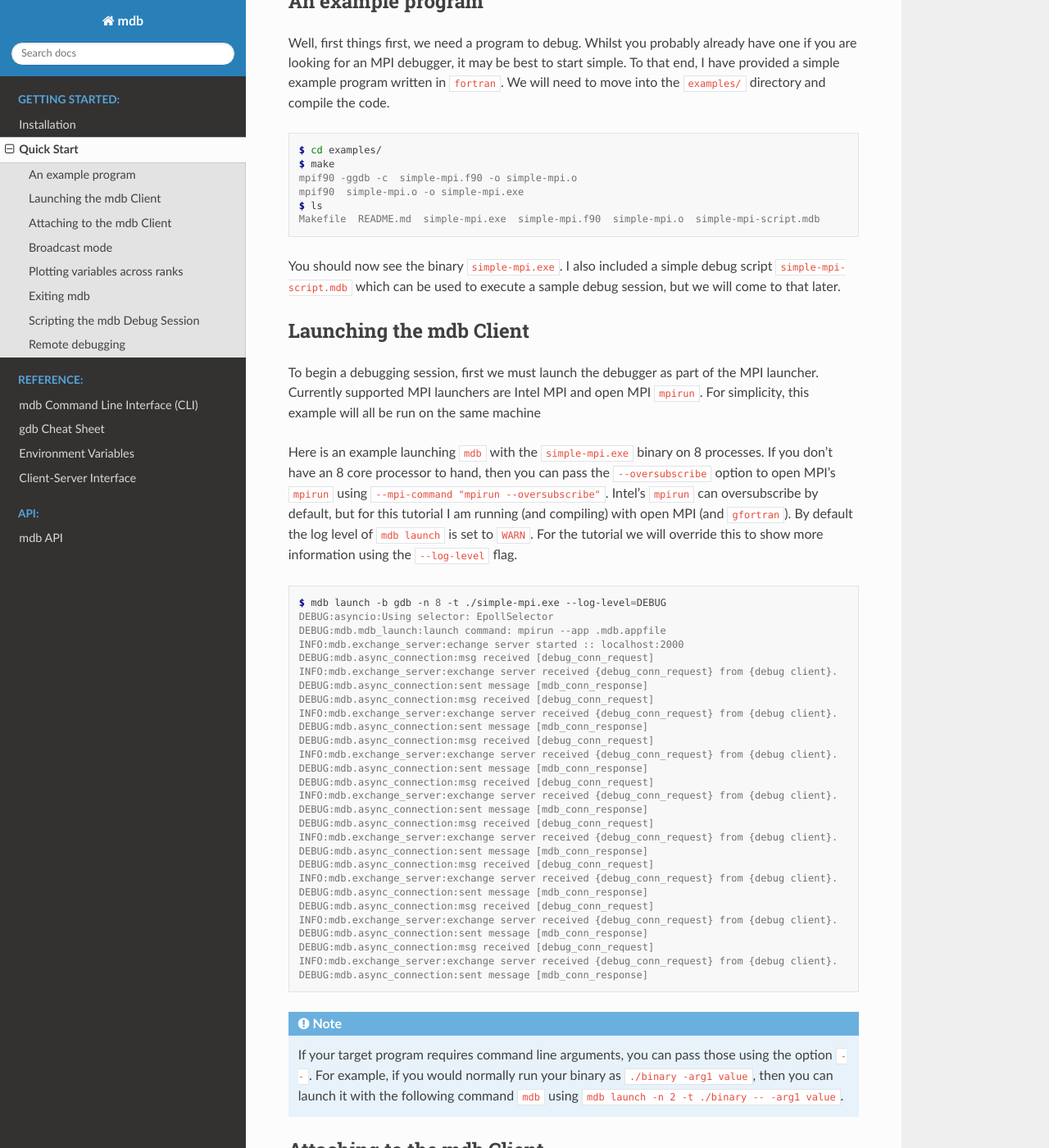
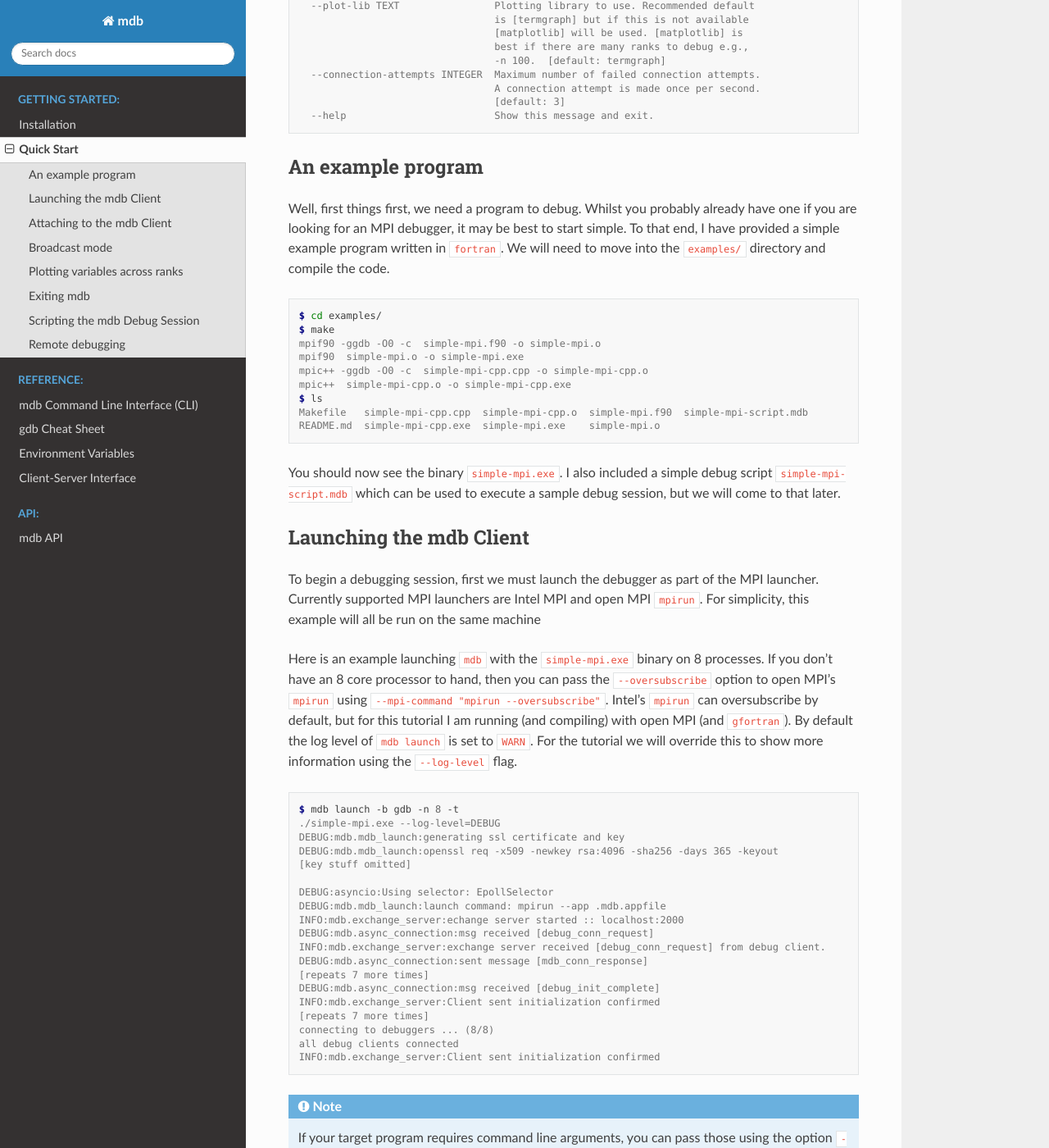
Before and after one commit to TomMelt/mdb, a Sphinx documentation site: the page built from docs/source/quick-start.rst, in a window 1280 px wide and 1400 px high, scrolled down 802 px. Shown: the whole window at 82% size. Built offline with Sphinx 7.4.7 and the Read the Docs theme 3.1.0, drawn with Linux system fonts in a browser that asks for light colours; some of the changed text lies outside the part shown.

Commit message:
docs: update quickstart to show connection status

```diff
--- a/docs/source/quick-start.rst
+++ b/docs/source/quick-start.rst
@@ -23,24 +23,37 @@
      $ mdb attach -x script.mdb
 
    Options:
-     -h, --hostname TEXT         Hostname where exchange server is running.
-                                 [default: localhost]
-     -p, --port INTEGER          Starting port address. Each rank's port is
-                                 assigned as [port_address + rank].  [default:
-                                 2000]
-     -s, --select TEXT           Rank(s) to debug e.g., 0,3-5 will debug ranks
-                                 0,3,4 and 5. If empty all ranks will be
-                                 selected. Note ranks starts with zero index.
-     -x, --exec-script FILENAME  Execute a set of mdb commands contained in a
-                                 script file.
-     --log-level TEXT            Choose minimum level of debug messages: [DEBUG,
-                                 INFO, WARN, ERROR, CRITICAL]  [default: WARN]
-     --plot-lib TEXT             Plotting library to use. Recommended default is
-                                 [termgraph] but if this is not available
-                                 [matplotlib] will be used. [matplotlib] is best
-                                 if there are many ranks to debug e.g., -n 100.
-                                 [default: termgraph]
-     --help                      Show this message and exit.
+     -h, --hostname TEXT            Hostname where exchange server is running.
+                                    [default: localhost]
+     -p, --port INTEGER             Starting port address. Each rank's port is
+                                    assigned as [port_address + rank].  [default:
+                                    2000]
+     -x, --exec-script FILENAME     Execute a set of mdb commands contained in a
+                                    script file. This script will run and then
+                                    normal shell mode will be resumed unless
+                                    `--interactive=false` is also passed.
+     --interactive BOOLEAN          Controls whether mdb will spawn an
+                                    interactive debugging shell or not. Intended
+                                    use is for with `-x/--exec-script`.
+     --log-level TEXT               Choose minimum level of debug messages:
+                                    [DEBUG, INFO, WARN, ERROR, CRITICAL]
+                                    [default: WARN]
+     --log-file TEXT                The path to a file to write the logs to. Will
+                                    create the file if it does not exist. Special
+                                    values are `stderr` and `stdout`, which
+                                    correspond to the programs standard error and
+                                    output respectively.  [default: mdb-
+                                    attach.log]
+     --plot-lib TEXT                Plotting library to use. Recommended default
+                                    is [termgraph] but if this is not available
+                                    [matplotlib] will be used. [matplotlib] is
+                                    best if there are many ranks to debug e.g.,
+                                    -n 100.  [default: termgraph]
+     --connection-attempts INTEGER  Maximum number of failed connection attempts.
+                                    A connection attempt is made once per second.
+                                    [default: 3]
+     --help                         Show this message and exit.
+
 
 
 An example program
@@ -55,10 +68,13 @@
 
    $ cd examples/
    $ make
-   mpif90 -ggdb -c  simple-mpi.f90 -o simple-mpi.o
+   mpif90 -ggdb -O0 -c  simple-mpi.f90 -o simple-mpi.o
    mpif90  simple-mpi.o -o simple-mpi.exe
+   mpic++ -ggdb -O0 -c  simple-mpi-cpp.cpp -o simple-mpi-cpp.o
+   mpic++  simple-mpi-cpp.o -o simple-mpi-cpp.exe
    $ ls
-   Makefile  README.md  simple-mpi.exe  simple-mpi.f90  simple-mpi.o  simple-mpi-script.mdb
+   Makefile   simple-mpi-cpp.cpp  simple-mpi-cpp.o  simple-mpi.f90  simple-mpi-script.mdb
+   README.md  simple-mpi-cpp.exe  simple-mpi.exe    simple-mpi.o
 
 You should now see the binary ``simple-mpi.exe``. I also included a simple debug script
 ``simple-mpi-script.mdb`` which can be used to execute a sample debug session, but we will come to
@@ -80,34 +96,25 @@
 
 .. code-block:: console
 
-   $ mdb launch -b gdb -n 8 -t ./simple-mpi.exe --log-level=DEBUG
+   $ mdb launch -b gdb -n 8 -t
+   ./simple-mpi.exe --log-level=DEBUG
+   DEBUG:mdb.mdb_launch:generating ssl certificate and key
+   DEBUG:mdb.mdb_launch:openssl req -x509 -newkey rsa:4096 -sha256 -days 365 -keyout
+   [key stuff omitted]
+
    DEBUG:asyncio:Using selector: EpollSelector
    DEBUG:mdb.mdb_launch:launch command: mpirun --app .mdb.appfile
    INFO:mdb.exchange_server:echange server started :: localhost:2000
    DEBUG:mdb.async_connection:msg received [debug_conn_request]
-   INFO:mdb.exchange_server:exchange server received {debug_conn_request} from {debug client}.
+   INFO:mdb.exchange_server:exchange server received [debug_conn_request] from debug client.
    DEBUG:mdb.async_connection:sent message [mdb_conn_response]
-   DEBUG:mdb.async_connection:msg received [debug_conn_request]
-   INFO:mdb.exchange_server:exchange server received {debug_conn_request} from {debug client}.
-   DEBUG:mdb.async_connection:sent message [mdb_conn_response]
-   DEBUG:mdb.async_connection:msg received [debug_conn_request]
-   INFO:mdb.exchange_server:exchange server received {debug_conn_request} from {debug client}.
-   DEBUG:mdb.async_connection:sent message [mdb_conn_response]
-   DEBUG:mdb.async_connection:msg received [debug_conn_request]
-   INFO:mdb.exchange_server:exchange server received {debug_conn_request} from {debug client}.
-   DEBUG:mdb.async_connection:sent message [mdb_conn_response]
-   DEBUG:mdb.async_connection:msg received [debug_conn_request]
-   INFO:mdb.exchange_server:exchange server received {debug_conn_request} from {debug client}.
-   DEBUG:mdb.async_connection:sent message [mdb_conn_response]
-   DEBUG:mdb.async_connection:msg received [debug_conn_request]
-   INFO:mdb.exchange_server:exchange server received {debug_conn_request} from {debug client}.
-   DEBUG:mdb.async_connection:sent message [mdb_conn_response]
-   DEBUG:mdb.async_connection:msg received [debug_conn_request]
-   INFO:mdb.exchange_server:exchange server received {debug_conn_request} from {debug client}.
-   DEBUG:mdb.async_connection:sent message [mdb_conn_response]
-   DEBUG:mdb.async_connection:msg received [debug_conn_request]
-   INFO:mdb.exchange_server:exchange server received {debug_conn_request} from {debug client}.
-   DEBUG:mdb.async_connection:sent message [mdb_conn_response]
+   [repeats 7 more times]
+   DEBUG:mdb.async_connection:msg received [debug_init_complete]
+   INFO:mdb.exchange_server:Client sent initialization confirmed
+   [repeats 7 more times]
+   connecting to debuggers ... (8/8)
+   all debug clients connected
+   INFO:mdb.exchange_server:Client sent initialization confirmed
 
 .. note::
 
```
